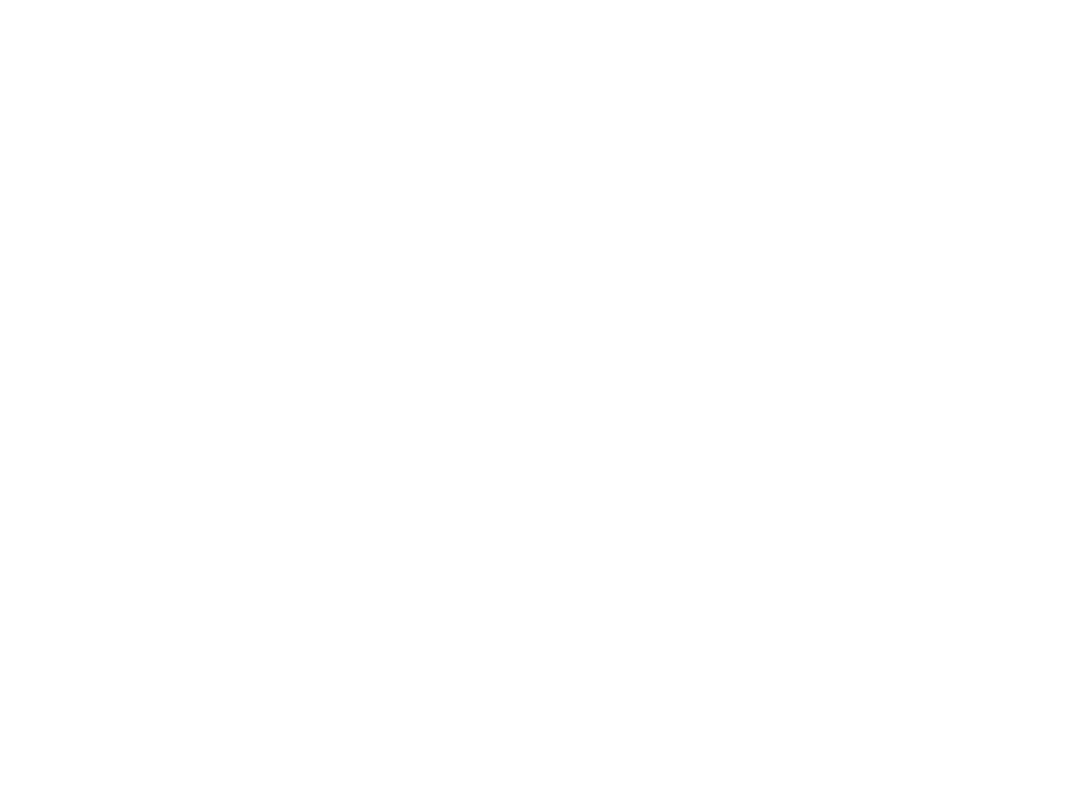
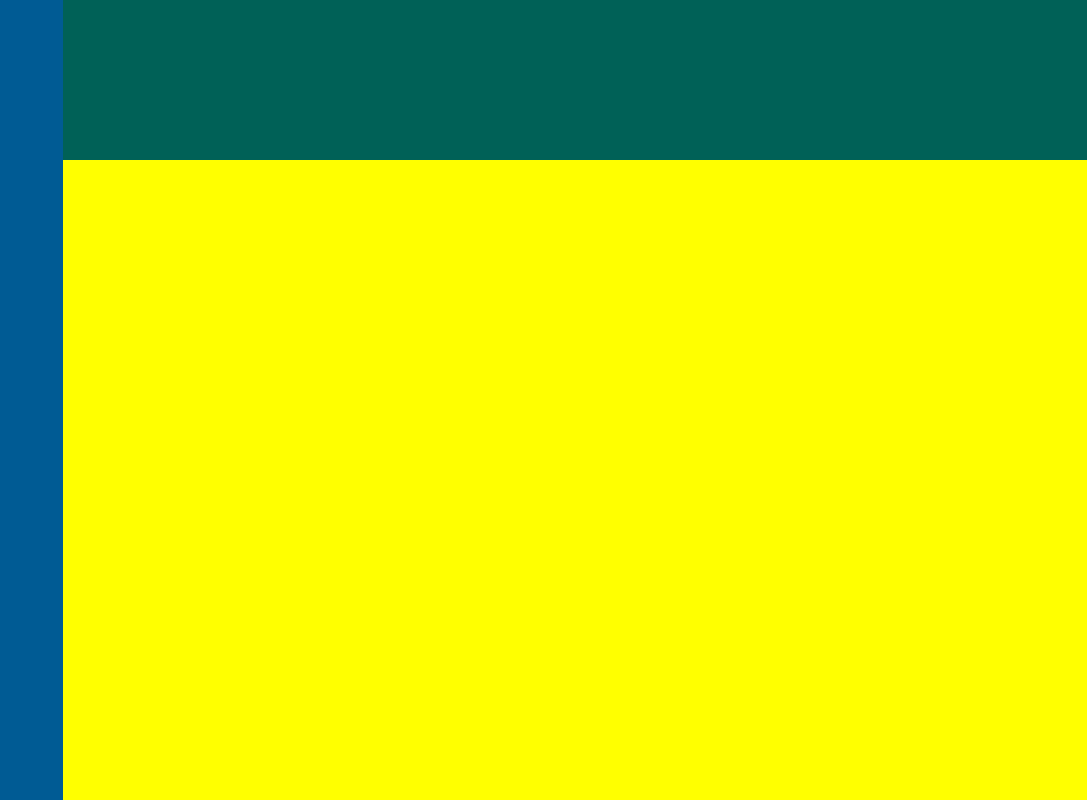
Before and after one commit to NassimSadik/admin-dashboard, a plain HTML site: page index.html in a window 1280 px wide. Shown: the whole page, without its empty margins (193-1280 px from the left). Drawn offline with Linux system fonts and the light colour scheme.

Commit message:
Basic layout definition

```diff
--- a/index.html
+++ b/index.html
@@ -1,15 +1,17 @@
-<!DOCTYPE html>
+<!doctype html>
 <html lang="en">
   <head>
-  <meta charset="UTF-8">
-  <meta name="viewport" content="width=device-width, initial-scale=1.0">
+    <meta charset="UTF-8" />
+    <meta name="viewport" content="width=device-width, initial-scale=1.0" />
     <title>Admin Dashboard</title>
-  <link rel="stylesheet" href="style.css">
+    <link rel="stylesheet" href="style.css" />
   </head>
   <body>
     <div class="container">
-    <header></header>
-    <aside></aside>
+      <header>
+      </header>
+      <aside>
+      </aside>
       <main></main>
     </div>
   </body>
--- a/style.css
+++ b/style.css
@@ -1,5 +1,28 @@
-* {
-  padding: 0;
+body,
+html {
+  height: 100%;
   margin: 0;
   box-sizing: border-box;
 }
+
+.container {
+  text-align: center;
+  height: 100%;
+  display: grid;
+  grid-template-columns: 1fr 4fr;
+  grid-template-rows: 1fr 4fr;
+}
+
+header {
+  background-color: #006157;
+  grid-column: 2 / end;
+}
+
+aside {
+  background-color: #005b94;
+  grid-row: 1 / end;
+}
+
+main {
+  background-color: yellow;
+}
```
Lines whose indentation alone changed are shown as unchanged.
